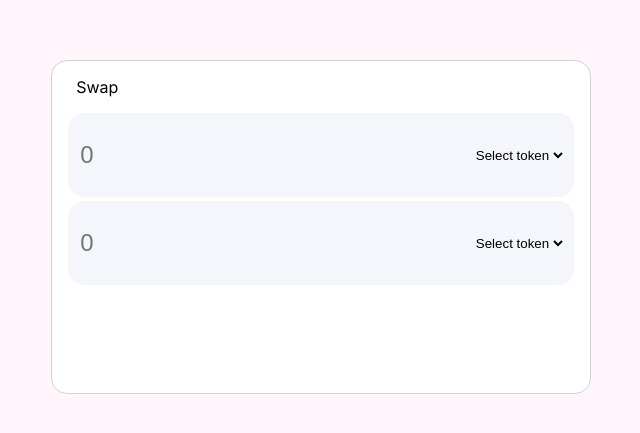
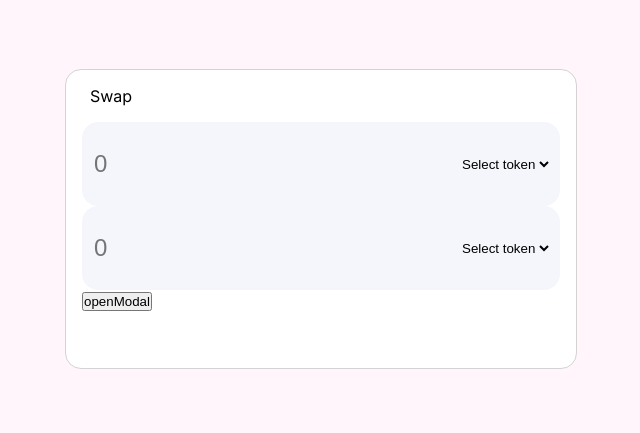
Before and after one commit to wwwax/chainza_test, a Next.js app: page / in a window 1280 px wide. Shown: the part 181-614 px from the top of the page, without its empty margins (319-959 px from the left). Built offline with nearby package versions, Linux system fonts and the light colour scheme.

Commit message:
simple modal window logic

```diff
--- /dev/null
+++ b/src/app/components/Modal.tsx
@@ -0,0 +1,34 @@
+import styled from 'styled-components';
+
+const StyledModalBackdrop = styled.div`
+  min-height: 100vh;
+  position: absolute;
+  top: 0;
+  bottom: 0;
+  left: 0;
+  right: 0;
+  z-index: 1;
+  background-color: pink;
+`;
+
+const StyledModalContent = styled.div`
+  padding: 32px;
+  border: 2px solid blue;
+`;
+
+interface Props {
+  closeModal: () => void;
+}
+
+const Modal: React.FC<Props> = ({ closeModal }) => {
+  return (
+    <StyledModalBackdrop>
+      <StyledModalContent>
+        <h1>Modal</h1>
+        <button onClick={closeModal}>Close</button>
+      </StyledModalContent>
+    </StyledModalBackdrop>
+  );
+};
+
+export default Modal;
--- /dev/null
+++ b/src/app/globals.css
@@ -0,0 +1,7 @@
+*,
+*::before,
+*::after {
+  margin: 0;
+  padding: 0;
+  box-sizing: border-box;
+}
--- a/src/app/page.tsx
+++ b/src/app/page.tsx
@@ -1,7 +1,11 @@
-'use client'
+'use client';
 
-import styled from 'styled-components'
-import Token from './components/Token'
+import styled from 'styled-components';
+import { useState } from 'react';
+import Token from './components/Token';
+import Modal from './components/Modal';
+
+import './globals.css';
 
 const StyledContainer = styled.div`
   min-height: 100vh;
@@ -9,7 +13,7 @@ const StyledContainer = styled.div`
   justify-content: center;
   align-items: center;
   background-color: #fff5fb;
-`
+`;
 
 const StyledContainerInner = styled.div`
   width: 40%;
@@ -18,20 +22,34 @@ const StyledContainerInner = styled.div`
   background-color: #ffffff;
   border: 1px solid lightgrey;
   border-radius: 16px;
-`
+`;
 
 const StyledTitle = styled.div`
-  padding: 0 8px 16px; // todo: add global styles
-`
+  padding: 0 8px 16px;
+`;
 
-export default function Home() {
+const Home: React.FC = () => {
+  const [isModalOpen, setIsModalOpen] = useState(false);
+
+  const openModal = () => {
+    setIsModalOpen(true);
+  };
+
+  const closeModal = () => {
+    setIsModalOpen(false);
+  };
+
   return (
     <StyledContainer>
       <StyledContainerInner>
         <StyledTitle>Swap</StyledTitle>
         <Token />
         <Token />
+        <button onClick={openModal}>openModal</button>
+        {isModalOpen && <Modal closeModal={closeModal} />}
       </StyledContainerInner>
     </StyledContainer>
-  )
-}
+  );
+};
+
+export default Home;
```
Also changed, not shown: src/app/components/Token.tsx (+8 -8 lines), 1 other file (tests, documents, lock files or other folders).
